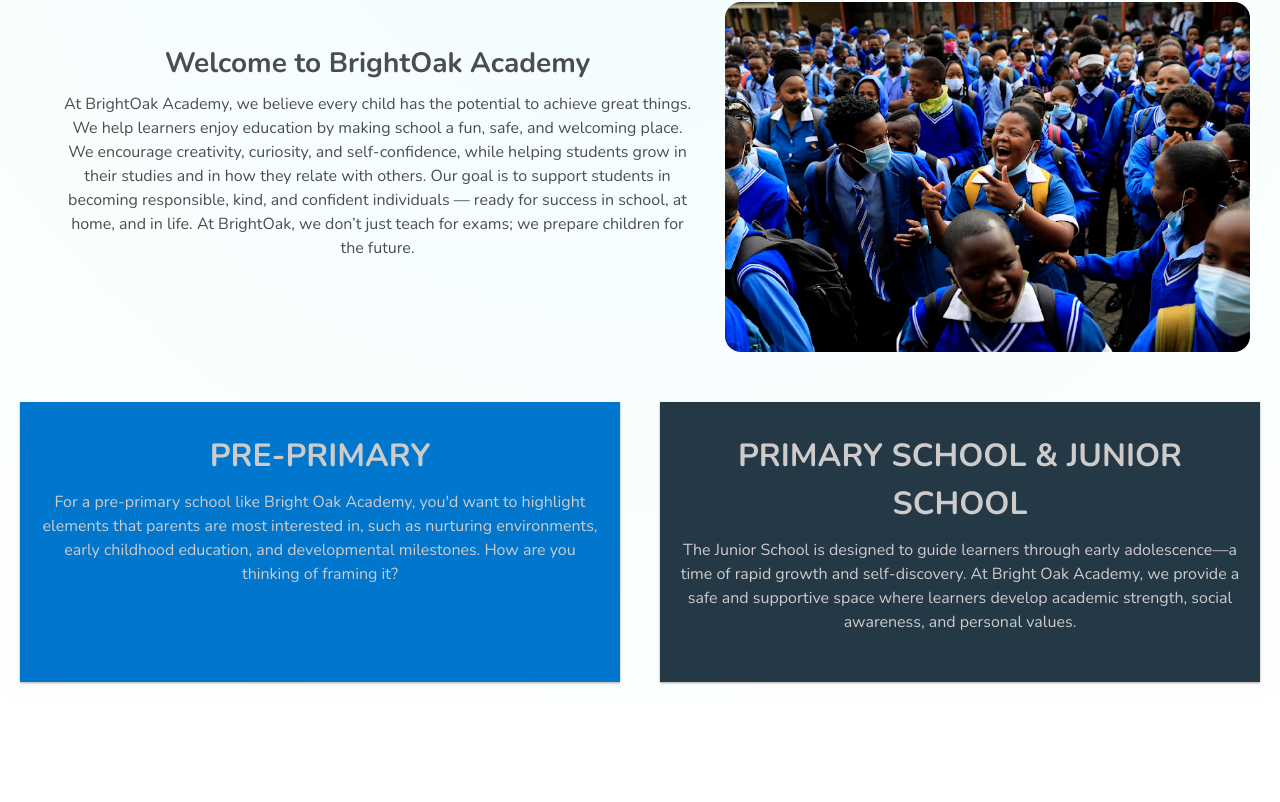
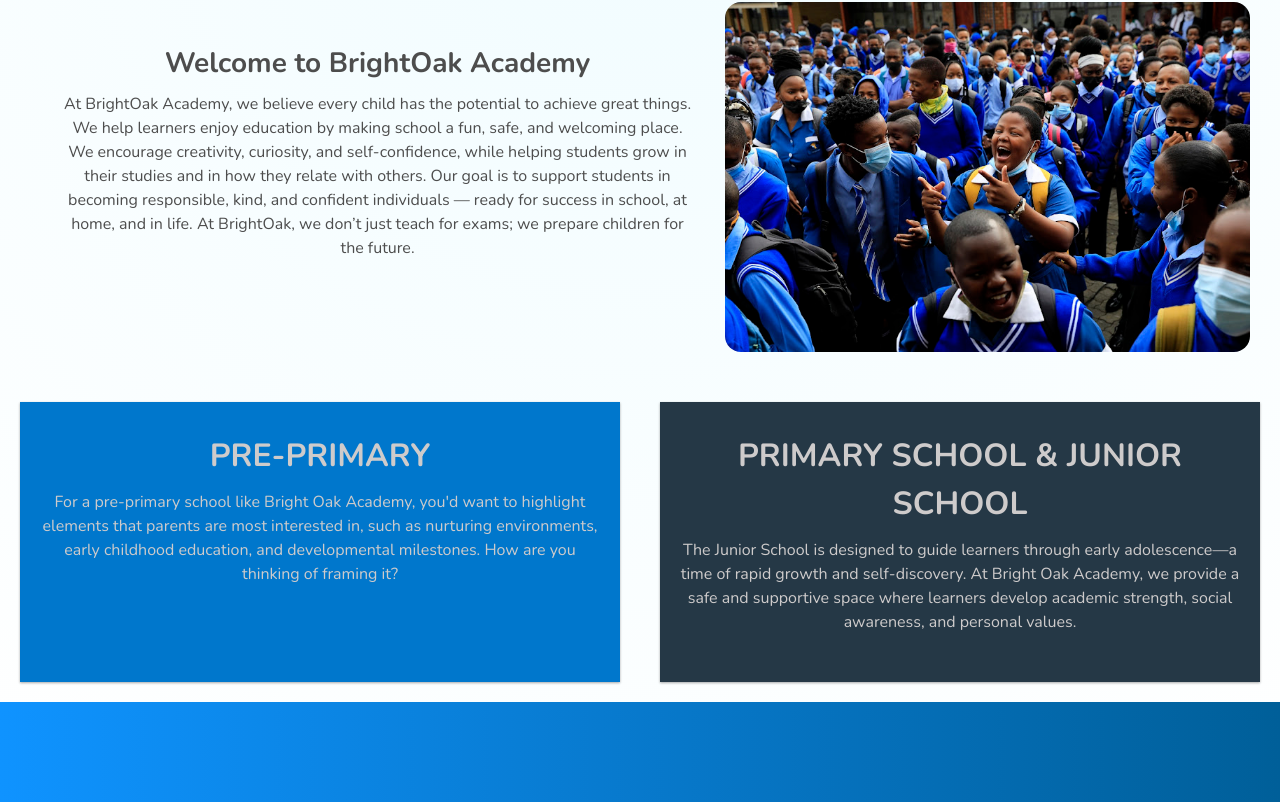
Before and after one commit to tobias-omondi/schoolapplication, a React (Vite) app in the folder school-system/: page / in a window 1280 px wide. Shown: the part 1203-2005 px from the top of the page. Before the commit the page ends 1905 px from the top, so only its background shows below. Built offline with nearby package versions, Linux system fonts and the light colour scheme.

Commit message:
//creating footer

```diff
--- a/school-system/src/App.jsx
+++ b/school-system/src/App.jsx
@@ -1,7 +1,7 @@
 import { BrowserRouter as Router, Route, Routes } from 'react-router-dom';
 import Navbar from './Components/Navbar/Navbar';
-import Hero from './Components/Navbar/HeroPage/Hero';
 import './App.css';
+import Hero from './Components/HeroPage/Hero';
 
 function App() {
   return (
--- /dev/null
+++ b/school-system/src/Components/Footer/Footer.css
@@ -0,0 +1,5 @@
+.footer-container{
+  /* background-color: #002B5B; */
+  background: linear-gradient(90deg, #0F93FF 0%, #005F99 100%);
+  padding: 50px;
+}
--- /dev/null
+++ b/school-system/src/Components/Footer/Footer.jsx
@@ -0,0 +1,13 @@
+import React from 'react'
+import './Footer.css'
+
+const Footer = () => {
+  return (
+    <div>
+      <div className='footer-container'>
+      </div>
+    </div>
+  )
+}
+
+export default Footer
--- a/school-system/src/Components/Navbar/HeroPage/Hero.jsx
+++ b/school-system/src/Components/HeroPage/Hero.jsx
@@ -12,7 +12,8 @@ import heroimagethree from '/src/assets/schoolhero page.jpg';
 import { CiSearch } from "react-icons/ci";
 import './Hero.css';
 import HeroCards from './HeroCards';
-import HomeCards from '../../HomePage/HomeCards';
+import Footer from '../Footer/Footer';
+import HomeCards from '../HomePage/HomeCards';
 
 
 
@@ -120,6 +121,10 @@ const Hero = () => {
       <HomeCards />
     </div>
 
+    <div className='mt-10'>
+      <Footer />
+    </div>
+
     </>
   );
 };
```
Also changed, not shown: school-system/src/Components/HeroPage/AboutHeroPage/AboutPart.css (renamed from school-system/src/Components/Navbar/HeroPage/AboutHeroPage/AboutPart.css), school-system/src/Components/HeroPage/AboutHeroPage/AboutPart.jsx (renamed from school-system/src/Components/Navbar/HeroPage/AboutHeroPage/AboutPart.jsx), school-system/src/Components/HeroPage/Hero.css (renamed from school-system/src/Components/Navbar/HeroPage/Hero.css), school-system/src/Components/HeroPage/HeroCards.jsx (renamed from school-system/src/Components/Navbar/HeroPage/HeroCards.jsx).
